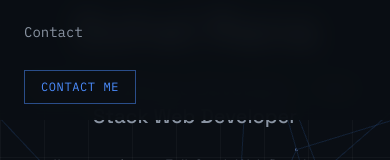
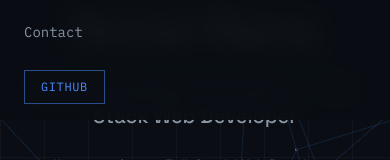
Before and after one commit to Kz-Himel/sohel-portfolio, a React (Vite) app: page / in a window 390 px wide. Both pictures are taken after a click on the button "Open menu". Shown: the part 239-399 px from the top of the page. Built offline with nearby package versions, Linux system fonts and the light colour scheme.

Commit message:
Added: Some changes in nav button

```diff
--- a/src/components/Navbar.jsx
+++ b/src/components/Navbar.jsx
@@ -83,11 +83,12 @@ export default function Navbar() {
             ))}
             <li>
               <a
-                href="#contact"
+                href=""
+                target="_blank"
                 onClick={handleLinkClick}
                 className="mt-2 inline-flex items-center border border-accent/50 px-4 py-2 text-xs uppercase tracking-wider text-accent"
               >
-                Contact Me
+                Github
               </a>
             </li>
           </ul>
```
